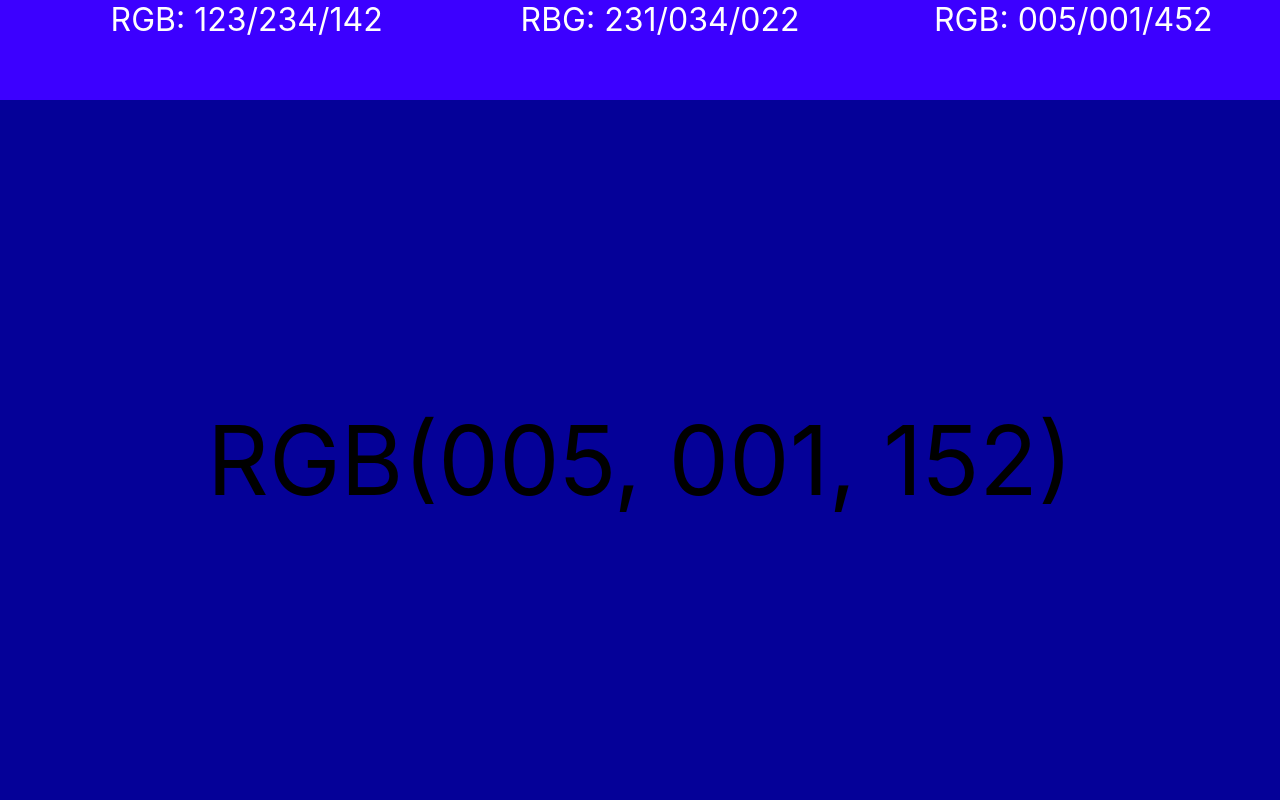
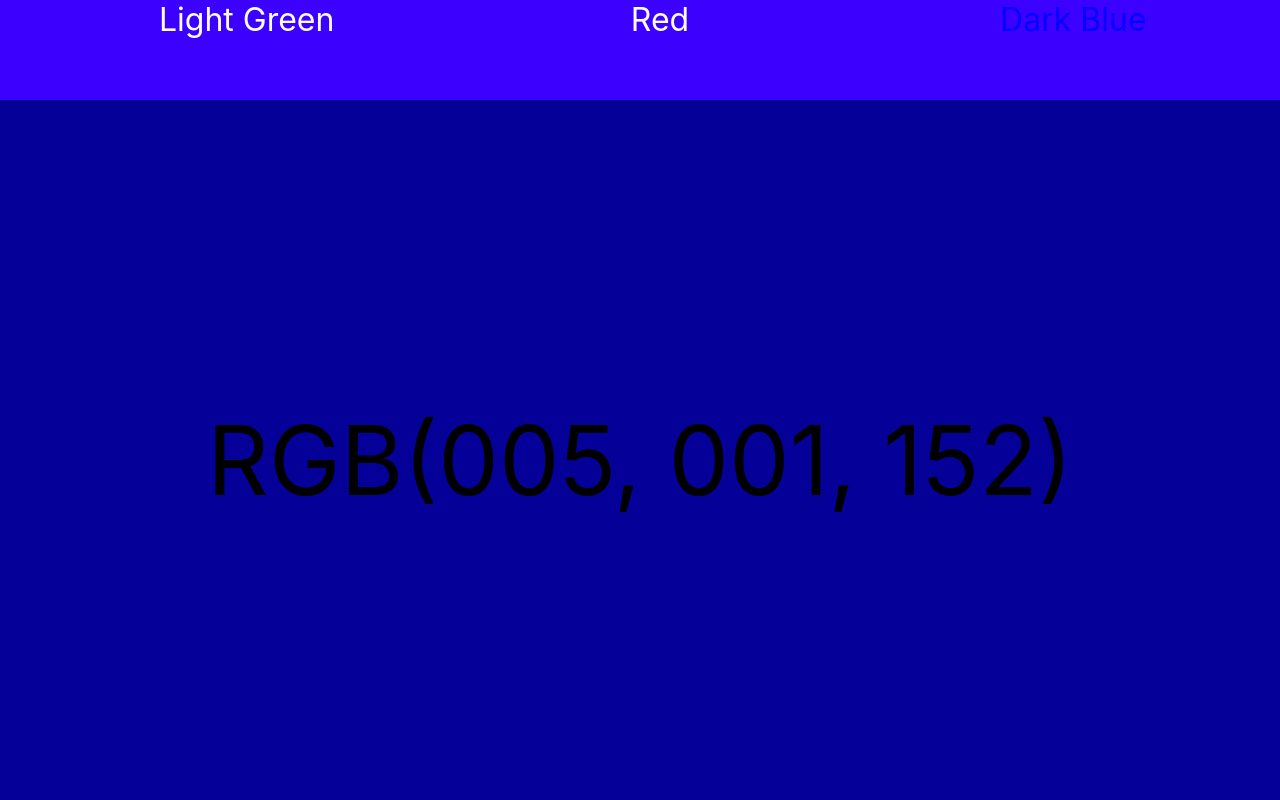
Before and after one commit to kevinnail/react-color-router, a React (Create React App) app: page /RGB/005/001/152 in a window 1280 px wide. Shown: the top 800 px of the page. Built offline with nearby package versions, Linux system fonts and the light colour scheme.

Commit message:
renamed links for humans to read, fixed bug in NotFound check logic

```diff
--- a/src/components/Header/Header.css
+++ b/src/components/Header/Header.css
@@ -13,7 +13,6 @@ ul {
   margin-block-end: 0em;
   margin-inline-start: 0px;
   margin-inline-end: 0px;
-  /* padding-inline-start: 40px; */
 }
 
 .left .active {
--- a/src/components/Header/Header.js
+++ b/src/components/Header/Header.js
@@ -6,13 +6,13 @@ export default function Header() {
   return (
     <ul className="header">
       <li className={'left'}>
-        <NavLink to={`/RGB/123/234/142`}>RGB: 123/234/142</NavLink>
+        <NavLink to={`/RGB/123/234/142`}>Light Green</NavLink>
       </li>
       <li className={'middle'}>
-        <NavLink to={`/RGB/231/034/022`}>RBG: 231/034/022</NavLink>
+        <NavLink to={`/RGB/231/034/022`}>Red</NavLink>
       </li>
       <li className={'right'}>
-        <NavLink to={`/RGB/005/001/452`}>RGB: 005/001/452</NavLink>
+        <NavLink to={`/RGB/005/001/152`}>Dark Blue</NavLink>
       </li>
     </ul>
   );
--- a/src/components/NotFound/NotFound.css
+++ b/src/components/NotFound/NotFound.css
@@ -14,6 +14,7 @@ body {
     blue,
     purple
   );
+
   height: 200vh;
 }
 img {
--- a/src/components/RBG/RGB.js
+++ b/src/components/RBG/RGB.js
@@ -6,7 +6,17 @@ import './RGB.css';
 export default function RGB() {
   const { R, G, B } = useParams();
 
-  if (isNaN(R) || isNaN(G) || isNaN(B)) {
+  if (
+    isNaN(R) ||
+    isNaN(G) ||
+    isNaN(B) ||
+    R < 0 ||
+    R > 255 ||
+    G < 0 ||
+    G > 255 ||
+    B < 0 ||
+    B > 255
+  ) {
     return <NotFound />;
   }
 
```
